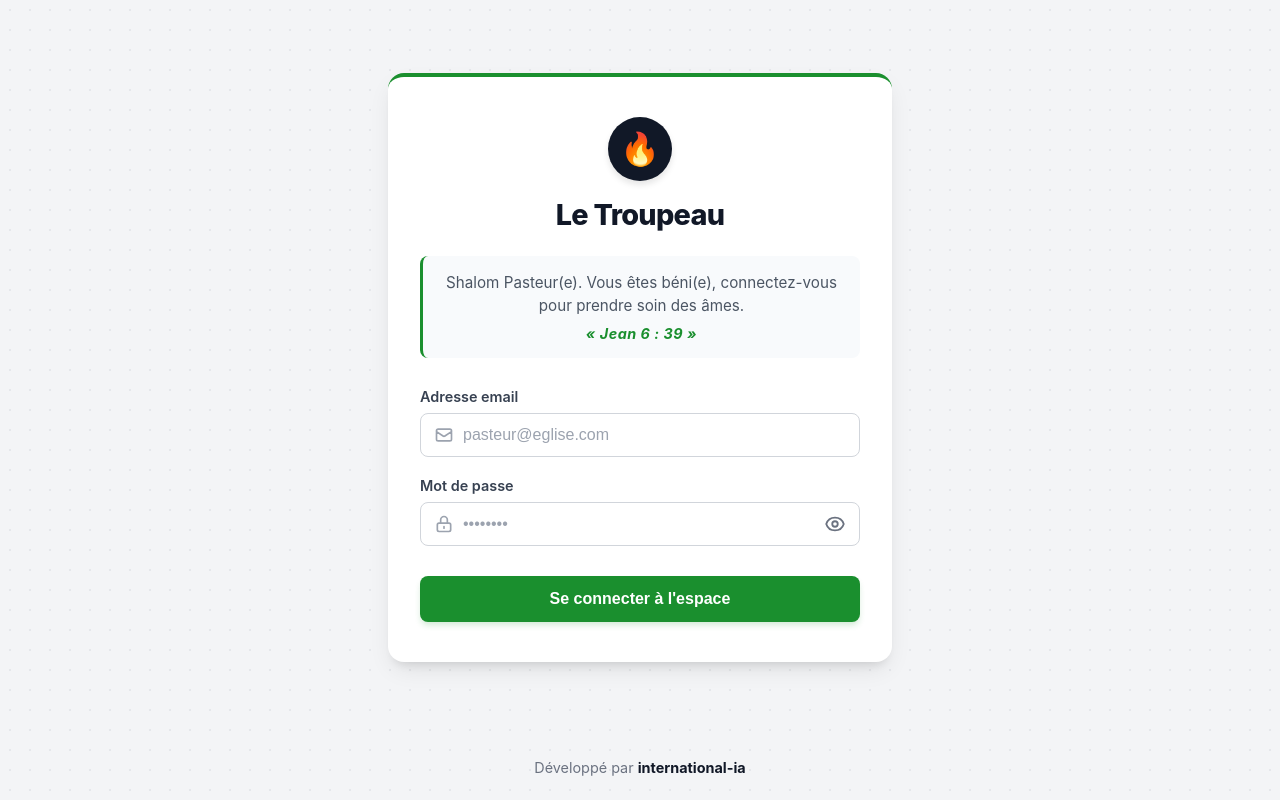
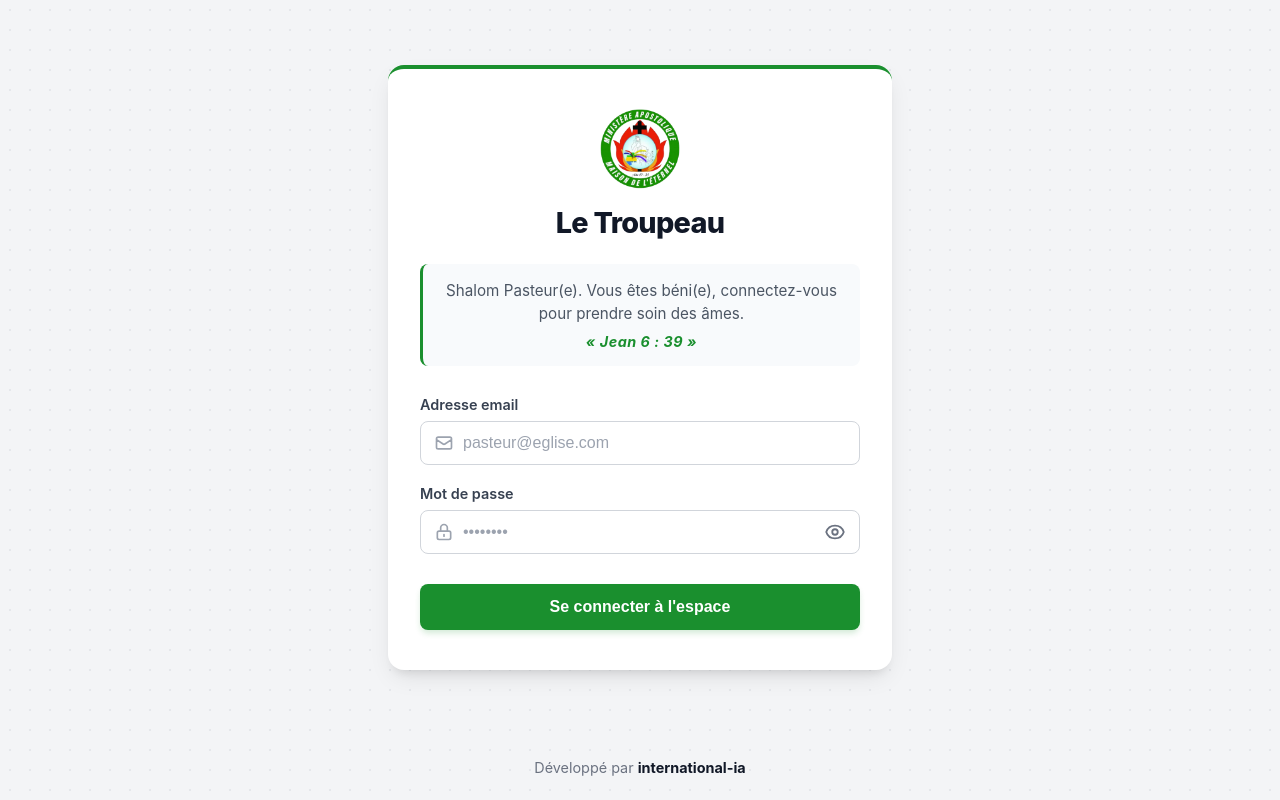
Before and after one commit to Carlossongo93/Suivi_des_ames, a Vue app in the folder frontend-vue/: page /login in a window 1280 px wide. Built offline with nearby package versions, Linux system fonts and the light colour scheme.

Commit message:
Mise à jour de la page de connexion avec intégration du logo

```diff
--- a/frontend-vue/src/views/Login.vue
+++ b/frontend-vue/src/views/Login.vue
@@ -7,9 +7,8 @@
 
         <!-- En-tête / Logo -->
         <div class="brand-header">
-          <div class="logo-circle">
-            <span class="logo-icon">🔥</span>
-          </div>
+          <!-- REMPLACEMENT DU LOGO ICI -->
+          <img src="../assets/Logo.png" alt="Logo de l'Église" class="church-logo" />
           <h1>Le Troupeau</h1>
         </div>
 
@@ -159,20 +158,15 @@ const handleLogin = async () => {
   margin-bottom: 24px;
 }
 
-.logo-circle {
-  width: 64px;
-  height: 64px;
-  background-color: #111827;
-  border-radius: 50%;
-  display: flex;
-  justify-content: center;
-  align-items: center;
+/* NOUVEAUX STYLES POUR LE LOGO OFFICIEL */
+.church-logo {
+  width: 80px; /* Vous pouvez augmenter ou réduire cette valeur (ex: 100px) */
+  height: auto;
   margin-bottom: 16px;
-  box-shadow: 0 4px 6px rgba(0, 0, 0, 0.1);
-}
-
-.logo-icon {
-  font-size: 2rem;
+  object-fit: contain;
+  /* Décommentez les lignes ci-dessous si vous voulez que le logo soit dans un cercle parfait (idéal pour les logos carrés) */
+  /* border-radius: 50%; */
+  /* box-shadow: 0 4px 6px rgba(0, 0, 0, 0.1); */
 }
 
 .brand-header h1 {
```
Also changed, not shown: frontend-vue/src/assets/Logo.png (added).
